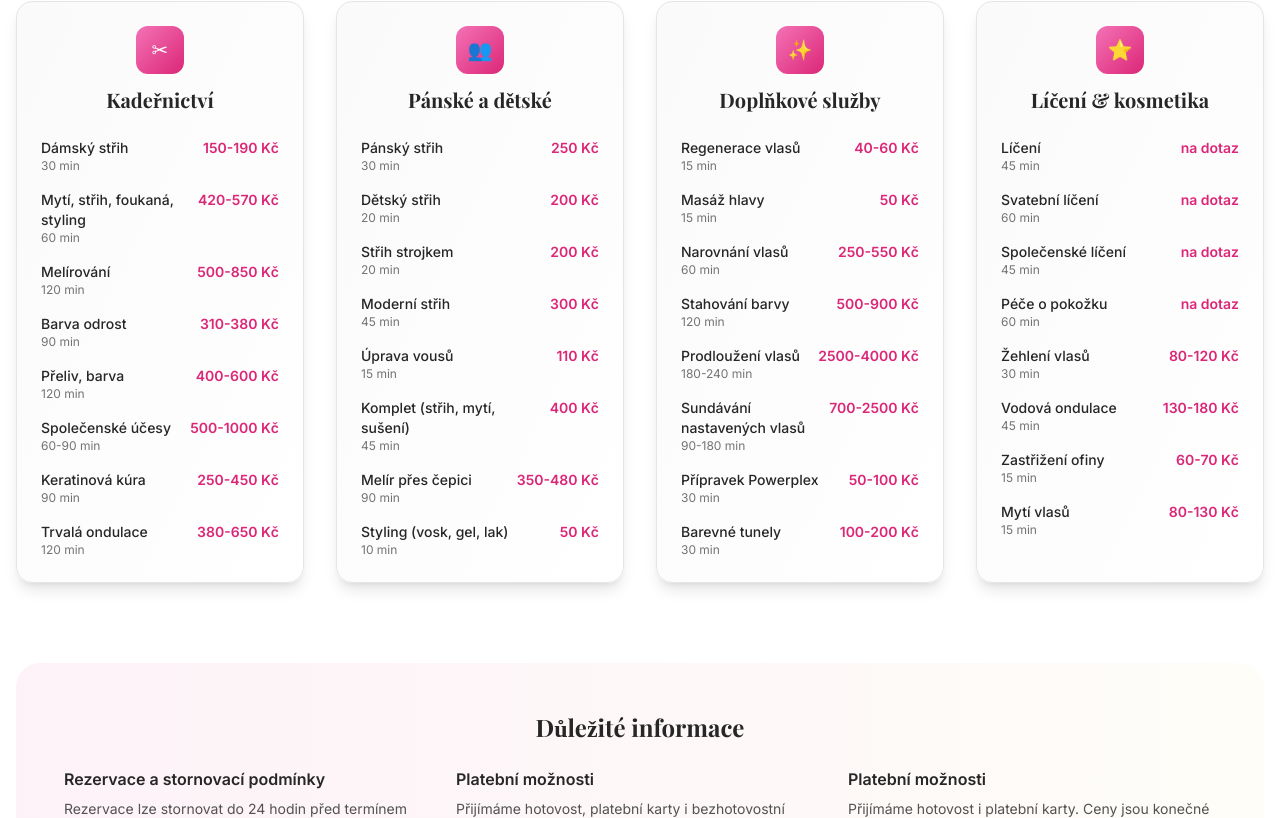
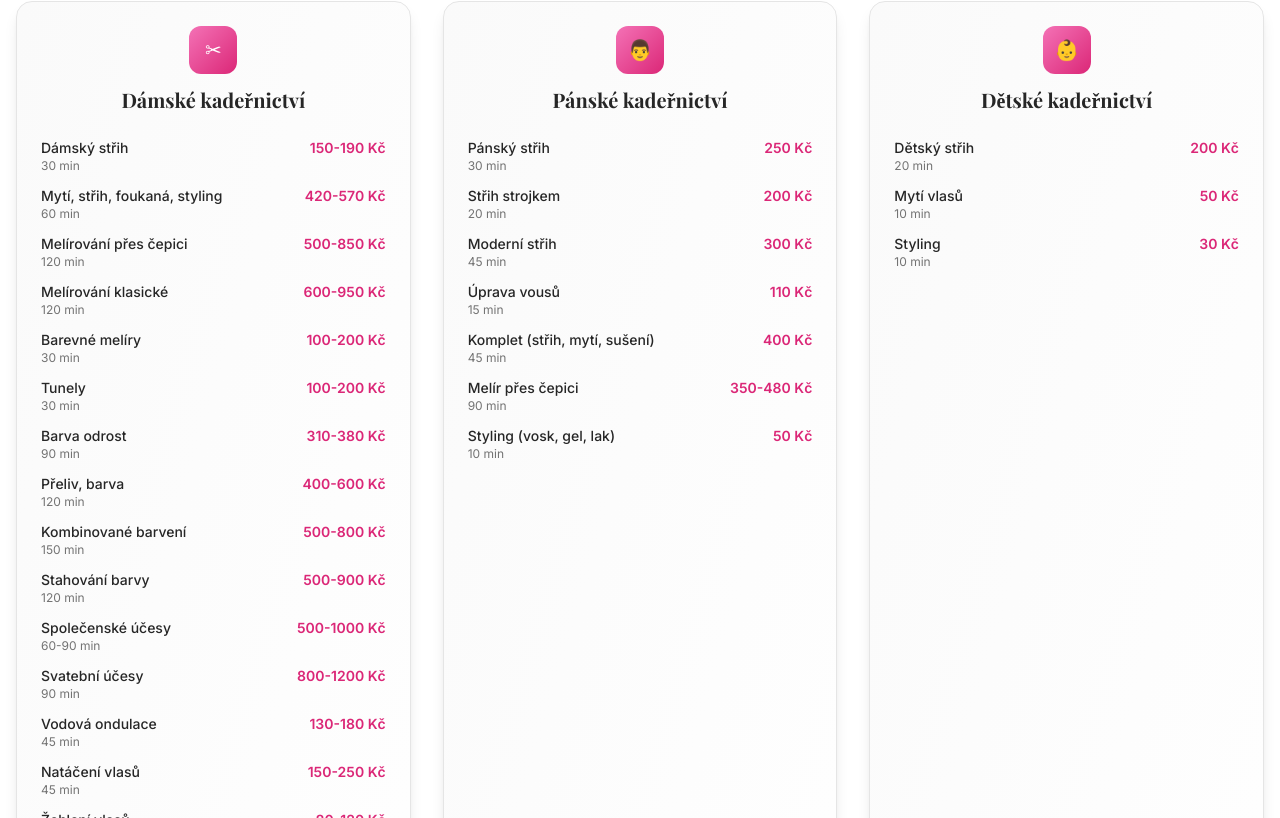
Before and after one commit to marcelrezkova/kadernictvihelena, a React (Vite) app: page / in a window 1280 px wide. Shown: the part 6082-6900 px from the top of the page. Built offline with nearby package versions, Linux system fonts and the light colour scheme.

Commit message:
Úprava ceníku podle skutečných dokumentů

```diff
--- a/src/components/Pricing.tsx
+++ b/src/components/Pricing.tsx
@@ -7,25 +7,41 @@ const Pricing: React.FC = () => {
 
   const pricingData = [
     {
-      category: 'Kadeřnictví',
+      category: 'Dámské kadeřnictví',
       icon: 'Scissors',
       services: [
         { name: 'Dámský střih', price: '150-190 Kč', duration: '30 min' },
         { name: 'Mytí, střih, foukaná, styling', price: '420-570 Kč', duration: '60 min' },
-        { name: 'Melírování', price: '500-850 Kč', duration: '120 min' },
+        { name: 'Melírování přes čepici', price: '500-850 Kč', duration: '120 min' },
+        { name: 'Melírování klasické', price: '600-950 Kč', duration: '120 min' },
+        { name: 'Barevné melíry', price: '100-200 Kč', duration: '30 min' },
+        { name: 'Tunely', price: '100-200 Kč', duration: '30 min' },
         { name: 'Barva odrost', price: '310-380 Kč', duration: '90 min' },
         { name: 'Přeliv, barva', price: '400-600 Kč', duration: '120 min' },
+        { name: 'Kombinované barvení', price: '500-800 Kč', duration: '150 min' },
+        { name: 'Stahování barvy', price: '500-900 Kč', duration: '120 min' },
         { name: 'Společenské účesy', price: '500-1000 Kč', duration: '60-90 min' },
+        { name: 'Svatební účesy', price: '800-1200 Kč', duration: '90 min' },
+        { name: 'Vodová ondulace', price: '130-180 Kč', duration: '45 min' },
+        { name: 'Natáčení vlasů', price: '150-250 Kč', duration: '45 min' },
+        { name: 'Žehlení vlasů', price: '80-120 Kč', duration: '30 min' },
         { name: 'Keratinová kúra', price: '250-450 Kč', duration: '90 min' },
-        { name: 'Trvalá ondulace', price: '380-650 Kč', duration: '120 min' }
+        { name: 'Regenerace vlasů', price: '40-60 Kč', duration: '15 min' },
+        { name: 'Masáž hlavy', price: '50 Kč', duration: '15 min' },
+        { name: 'Trvalá ondulace', price: '380-650 Kč', duration: '120 min' },
+        { name: 'Narovnání vlasů', price: '250-550 Kč', duration: '60 min' },
+        { name: 'Prodloužení vlasů', price: '2500-4000 Kč', duration: '180-240 min' },
+        { name: 'Sundávání nastavených vlasů', price: '700-2500 Kč', duration: '90-180 min' },
+        { name: 'Přípravek Powerplex', price: '50-100 Kč', duration: '30 min' },
+        { name: 'Zastřižení ofiny', price: '60-70 Kč', duration: '15 min' },
+        { name: 'Mytí vlasů', price: '80-130 Kč', duration: '15 min' }
       ]
     },
     {
-      category: 'Pánské a dětské',
+      category: 'Pánské kadeřnictví',
       icon: 'Users',
       services: [
         { name: 'Pánský střih', price: '250 Kč', duration: '30 min' },
-        { name: 'Dětský střih', price: '200 Kč', duration: '20 min' },
         { name: 'Střih strojkem', price: '200 Kč', duration: '20 min' },
         { name: 'Moderní střih', price: '300 Kč', duration: '45 min' },
         { name: 'Úprava vousů', price: '110 Kč', duration: '15 min' },
@@ -35,35 +51,15 @@ const Pricing: React.FC = () => {
       ]
     },
     {
-      category: 'Doplňkové služby',
-      icon: 'Sparkles',
+      category: 'Dětské kadeřnictví',
+      icon: 'Heart',
       services: [
-        { name: 'Regenerace vlasů', price: '40-60 Kč', duration: '15 min' },
-        { name: 'Masáž hlavy', price: '50 Kč', duration: '15 min' },
-        { name: 'Narovnání vlasů', price: '250-550 Kč', duration: '60 min' },
-        { name: 'Stahování barvy', price: '500-900 Kč', duration: '120 min' },
-        { name: 'Prodloužení vlasů', price: '2500-4000 Kč', duration: '180-240 min' },
-        { name: 'Sundávání nastavených vlasů', price: '700-2500 Kč', duration: '90-180 min' },
-        { name: 'Přípravek Powerplex', price: '50-100 Kč', duration: '30 min' },
-        { name: 'Barevné tunely', price: '100-200 Kč', duration: '30 min' }
-      ]
-    },
-    {
-      category: 'Líčení & kosmetika',
-      icon: 'Star',
-      services: [
-        { name: 'Líčení', price: 'na dotaz', duration: '45 min' },
-        { name: 'Svatební líčení', price: 'na dotaz', duration: '60 min' },
-        { name: 'Společenské líčení', price: 'na dotaz', duration: '45 min' },
-        { name: 'Péče o pokožku', price: 'na dotaz', duration: '60 min' },
-        { name: 'Žehlení vlasů', price: '80-120 Kč', duration: '30 min' },
-        { name: 'Vodová ondulace', price: '130-180 Kč', duration: '45 min' },
-        { name: 'Zastřižení ofiny', price: '60-70 Kč', duration: '15 min' },
-        { name: 'Mytí vlasů', price: '80-130 Kč', duration: '15 min' }
+        { name: 'Dětský střih', price: '200 Kč', duration: '20 min' },
+        { name: 'Mytí vlasů', price: '50 Kč', duration: '10 min' },
+        { name: 'Styling', price: '30 Kč', duration: '10 min' }
       ]
     }
   ];
-
 
   const scrollToBooking = () => {
     const element = document.getElementById('booking');
@@ -94,7 +90,7 @@ const Pricing: React.FC = () => {
           </div>
 
           {/* Services Pricing */}
-          <div className="grid md:grid-cols-2 lg:grid-cols-4 gap-8 mb-20">
+          <div className="grid md:grid-cols-1 lg:grid-cols-3 gap-8 mb-20">
             {pricingData.map((category, categoryIndex) => (
               <div
                 key={category.category}
@@ -106,16 +102,15 @@ const Pricing: React.FC = () => {
                 <div className="text-center mb-6">
                   <div className="w-12 h-12 bg-gradient-to-br from-primary-400 to-primary-600 rounded-xl flex items-center justify-center mx-auto mb-3">
                     {category.icon === 'Scissors' && <span className="text-white text-xl">✂</span>}
-                    {category.icon === 'Users' && <span className="text-white text-xl">👥</span>}
-                    {category.icon === 'Sparkles' && <span className="text-white text-xl">✨</span>}
-                    {category.icon === 'Star' && <span className="text-white text-xl">⭐</span>}
+                    {category.icon === 'Users' && <span className="text-white text-xl">👨</span>}
+                    {category.icon === 'Heart' && <span className="text-white text-xl">👶</span>}
                   </div>
                   <h3 className="font-playfair font-bold text-xl text-neutral-800 dark:text-white">
                     {category.category}
                   </h3>
                 </div>
 
-                <div className="space-y-4">
+                <div className="space-y-3">
                   {category.services.map((service, serviceIndex) => (
                     <div key={serviceIndex} className="flex justify-between items-start">
                       <div className="flex-1">
@@ -135,8 +130,6 @@ const Pricing: React.FC = () => {
               </div>
             ))}
           </div>
-
-          {/* Package Deals */}
 
           {/* Additional Info */}
           <div className="bg-gradient-to-r from-primary-50 to-secondary-50 dark:from-primary-900/20 dark:to-secondary-900/20 rounded-3xl p-8 md:p-12">
@@ -165,10 +158,10 @@ const Pricing: React.FC = () => {
                 </div>
                 <div>
                   <h4 className="font-inter font-semibold text-neutral-800 dark:text-white mb-2">
-                    Platební možnosti
+                    Konzultace
                   </h4>
                   <p className="text-sm text-neutral-600 dark:text-neutral-300">
-                    Přijímáme hotovost i platební karty.
+                    První konzultace je vždy zdarma.
                     Ceny jsou konečné včetně všech služeb.
                   </p>
                 </div>
```
